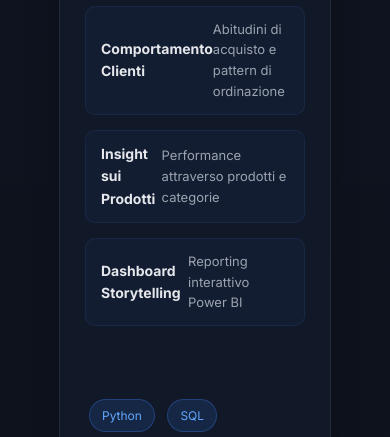
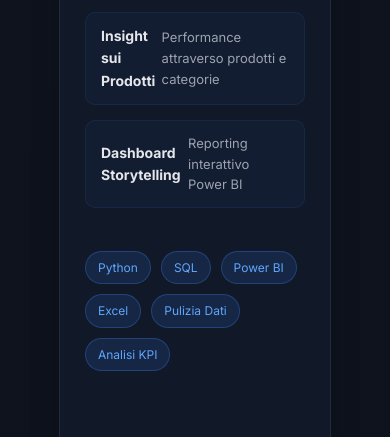
Before and after one commit to MorgilloEdoardo/portfolio, a plain HTML site: page index.html in a window 390 px wide. Shown: the part 6592-7029 px from the top of the page. Drawn offline with nearby package versions, Linux system fonts and the light colour scheme; animation ran at ten frames a second.

Commit message:
Update index.html

```diff
--- a/index.html
+++ b/index.html
@@ -359,7 +359,8 @@
             display: flex;
             flex-direction: column;
             justify-content: space-between;
-            min-height: 100%;
+            min-height: auto;
+            gap: 18px;
         }
 
         .project-card h3 {
@@ -375,14 +376,18 @@
         }
 
         .badges {
+            display: flex;
+            flex-wrap: wrap;
+            gap: 10px;
             margin-bottom: 20px;
         }
 
         .badge {
-            display: inline-block;
+            display: inline-flex;
+            align-items: center;
+            justify-content: center;
             font-size: 12px;
             padding: 6px 12px;
-            margin: 4px;
             border-radius: 20px;
             background: rgba(59, 130, 246, 0.15);
             color: var(--accent2);
@@ -570,9 +575,10 @@
 
         .projects-grid {
             display: grid;
-            grid-template-columns: repeat(auto-fit, minmax(300px, 1fr));
+            grid-template-columns: repeat(auto-fit, minmax(320px, 1fr));
             gap: 30px;
-            align-items: stretch;
+            align-items: start;
+            grid-auto-rows: minmax(0, auto);
             padding-bottom: 16px;
         }
 
@@ -587,6 +593,7 @@
             display: flex;
             flex-direction: column;
             width: 100%;
+            min-height: 0;
         }
 
         .project-card:hover {
@@ -599,20 +606,20 @@
             grid-column: span 2;
             display: flex;
             flex-direction: column;
-            min-height: 520px;
+            min-height: auto;
         }
 
         .project-card-side {
             display: flex;
             flex-direction: column;
-            min-height: 520px;
+            min-height: auto;
         }
 
         .project-image {
             position: relative;
             overflow: hidden;
             border-radius: 20px;
-            height: 220px;
+            height: 180px;
             flex-shrink: 0;
         }
 
@@ -872,7 +879,7 @@
 
             .project-card-featured,
             .project-card-side {
-                min-height: 520px;
+                min-height: auto;
             }
         }
 
```
